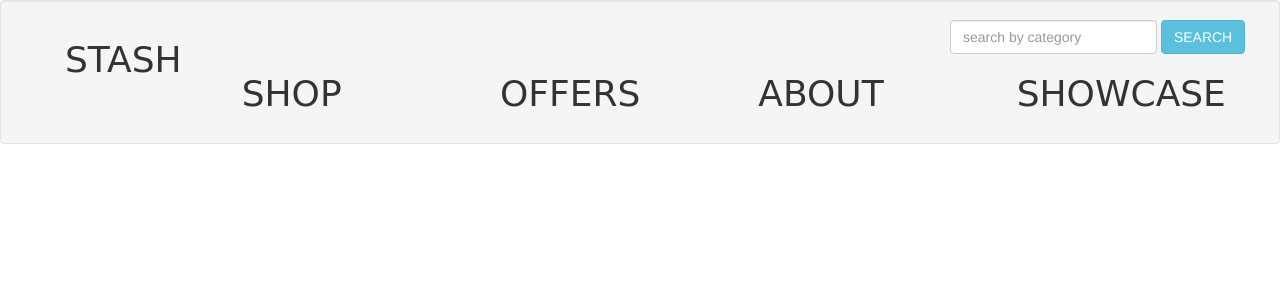
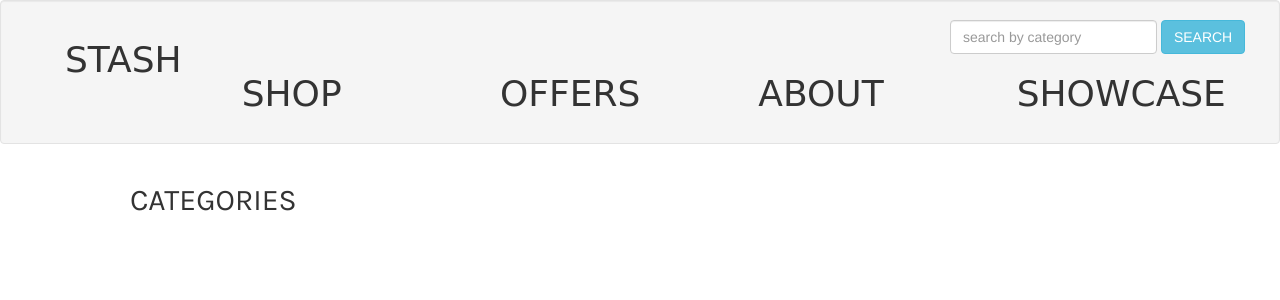
Before and after one commit to Collins33/Bootstrap4, a Django app: page / in a window 1280 px wide. Shown: the top 300 px of the page. Run offline with Django 3.2, Linux system fonts and the light colour scheme; data that the repository does not hold is empty; some libraries are stand-ins or nearby versions; some web fonts are replaced.

Commit message:
I have rendered the categories in the template

```diff
--- a/stash/shop/templates/index.html
+++ b/stash/shop/templates/index.html
@@ -10,6 +10,7 @@
     {% bootstrap_css %}
     <link href="https://fonts.googleapis.com/css?family=Rammetto+One" rel="stylesheet">
     <link href="https://fonts.googleapis.com/css?family=Nova+Flat" rel="stylesheet">
+    <link href="https://fonts.googleapis.com/css?family=Karla" rel="stylesheet">
     {%endblock%}
 </head>
 <style>
@@ -22,10 +23,30 @@
     .options{
         font-family: 'Nova Flat', cursive;
     }
+    h2{
+        font-family: 'Karla', sans-serif;
+    }
+    h4{
+        font-family: 'Karla', sans-serif;
+    }
 </style>
 <body>
    <div class="container-fluid">
        {%include 'navbar.html'%}
+       <div class="row">
+           <div class="col-xs-4 col-sm-4 col-md-4 col-lg-4">
+               <h2 class="text-center">CATEGORIES</h2>
+               {% for category in categories%}
+               <h4 class="text-center">{{category.category_name}}</h4>
+               {%endfor%}
+           </div>
+           <div>
+
+           </div>
+
+       </div>
+
+
 
 
 
--- a/stash/shop/views.py
+++ b/stash/shop/views.py
@@ -1,5 +1,8 @@
 from django.shortcuts import render
+from .models import Category
 
 # Create your views here.
 def welcome(request):
-    return render(request,"index.html")
+    categories=Category.objects.all()
+
+    return render(request,"index.html",{"categories":categories})
```
